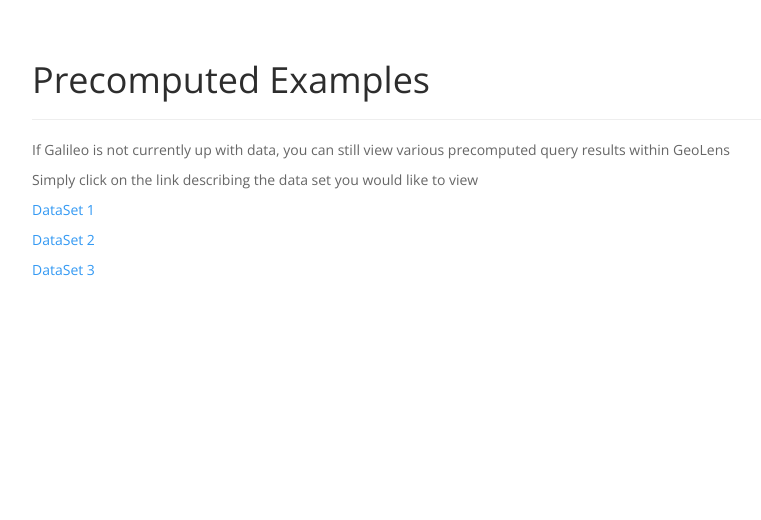
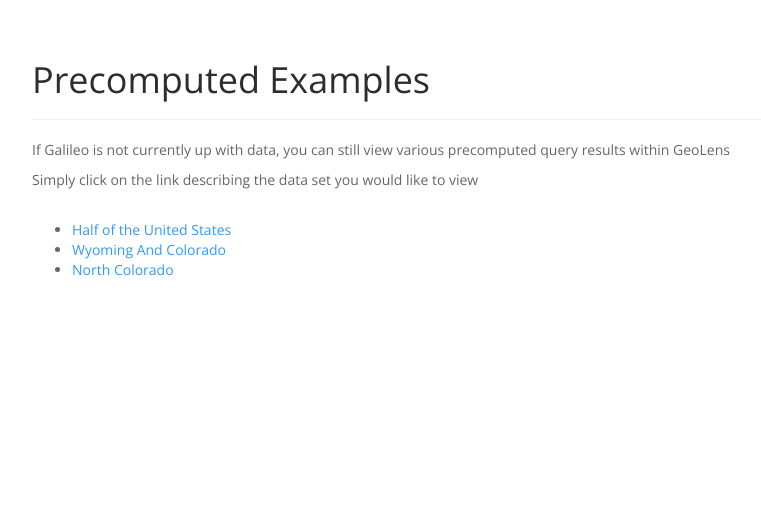
Before and after one commit to jaredkoontz/GeoLensEntry, a PHP site: page /examples/examples.php in a window 1280 px wide. Shown: the part 52-572 px from the top of the page, without its empty margins (38-799 px from the left). Run offline with PHP 8.4, Linux system fonts and the light colour scheme; some libraries are stand-ins or nearby versions.

Commit message:
finished the pre computed examples page. They now open geolens in a new window with the specified example.

```diff
--- a/examples/examples.php
+++ b/examples/examples.php
@@ -4,6 +4,8 @@
 $pageDepth = 1;
 $pageTitle = "Precomputed Examples";
 include('../zCommonElements/relPath.php');
+
+$geolensLocation = "geolens/index.php";
 
 //include header
 include($relativePath . 'zCommonElements/head.php');
@@ -20,9 +22,14 @@
 
     <p>Simply click on the link describing the data set you would like to view</p>
 
-    <p><a href="">DataSet 1</a></p>
-    <p><a href="">DataSet 2</a></p>
-    <p><a href="">DataSet 3</a></p>
+    <br/>
 
+    <ul>
+        <li><a href="<?php echo $relativePath . '../' . $geolensLocation."?json=ushalf"; ?>" target="_blank">Half of the United
+                States</a></li>
+        <li><a href="<?php echo $relativePath . '../' . $geolensLocation."?json=wyco"; ?>" target="_blank">Wyoming And Colorado</a>
+        </li>
+        <li><a href="<?php echo $relativePath . '../' . $geolensLocation."?json=noco"; ?>" target="_blank">North Colorado</a></li>
+    </ul>
 
 <?php include($relativePath . 'zCommonElements/footer.php'); ?>
--- a/index.php
+++ b/index.php
@@ -36,7 +36,9 @@
     <br/>
     <br/>
     <br/>
-<?php include($relativePath . 'zCommonElements/geoLensButton.php'); ?>
+
+    <a href="live/live.php" class="btn btn-default">Try For Live Version of GeoLens</a>
+    <a href="examples/examples.php" class="btn btn-primary">View Examples</a>
 
 
 <?php include($relativePath . 'zCommonElements/footer.php'); ?>
--- a/live/live.php
+++ b/live/live.php
@@ -14,7 +14,6 @@
 
 
 <?php include($relativePath . 'zCommonElements/pageTitle.php'); ?>
-<?php include($relativePath . 'zCommonElements/geoLensButton.php'); ?>
 
     <br/>
     <br/>
--- a/zCommonElements/geoLensButton.php
+++ /dev/null
@@ -1,3 +0,0 @@
-<button type="button" class="btn btn-default" data-container="body" data-toggle="popover"
-        data-placement="left" data-content="" data-original-title="" title="">Try GeoLens
-</button>
```
Also changed, not shown: info/software.php (+4 -4 lines).
